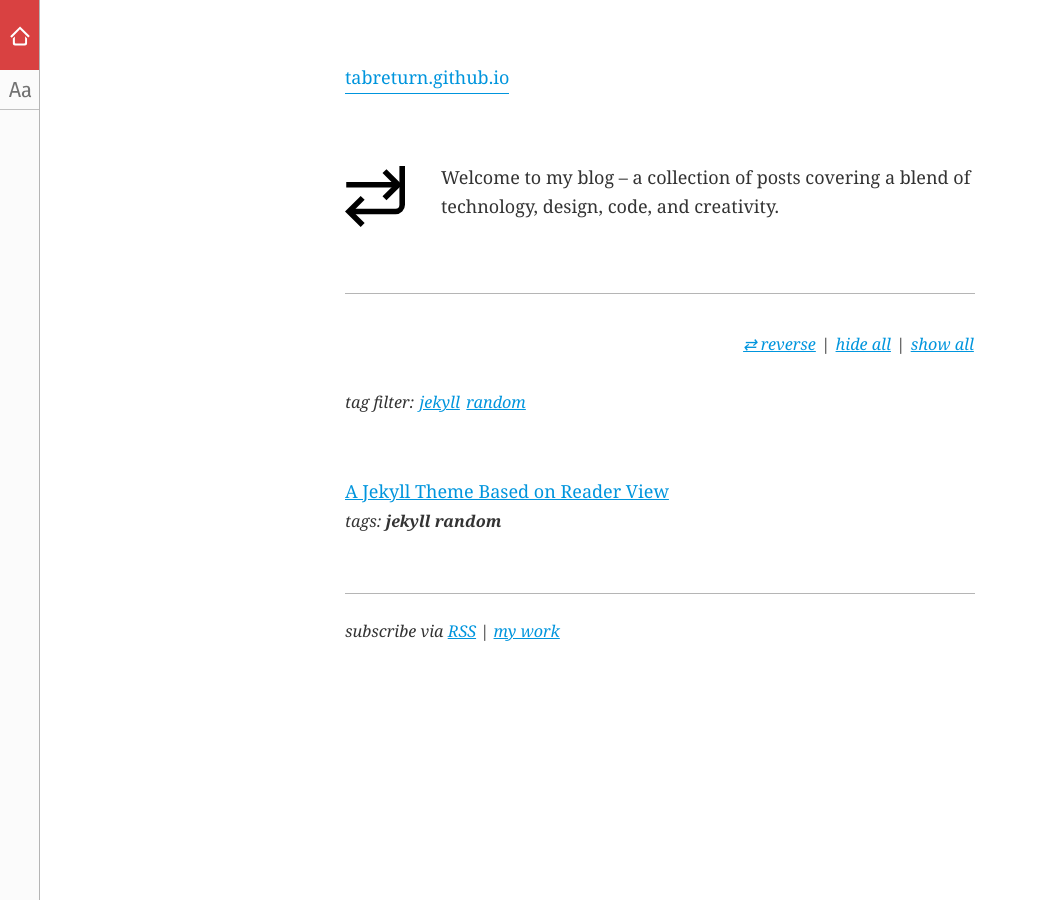
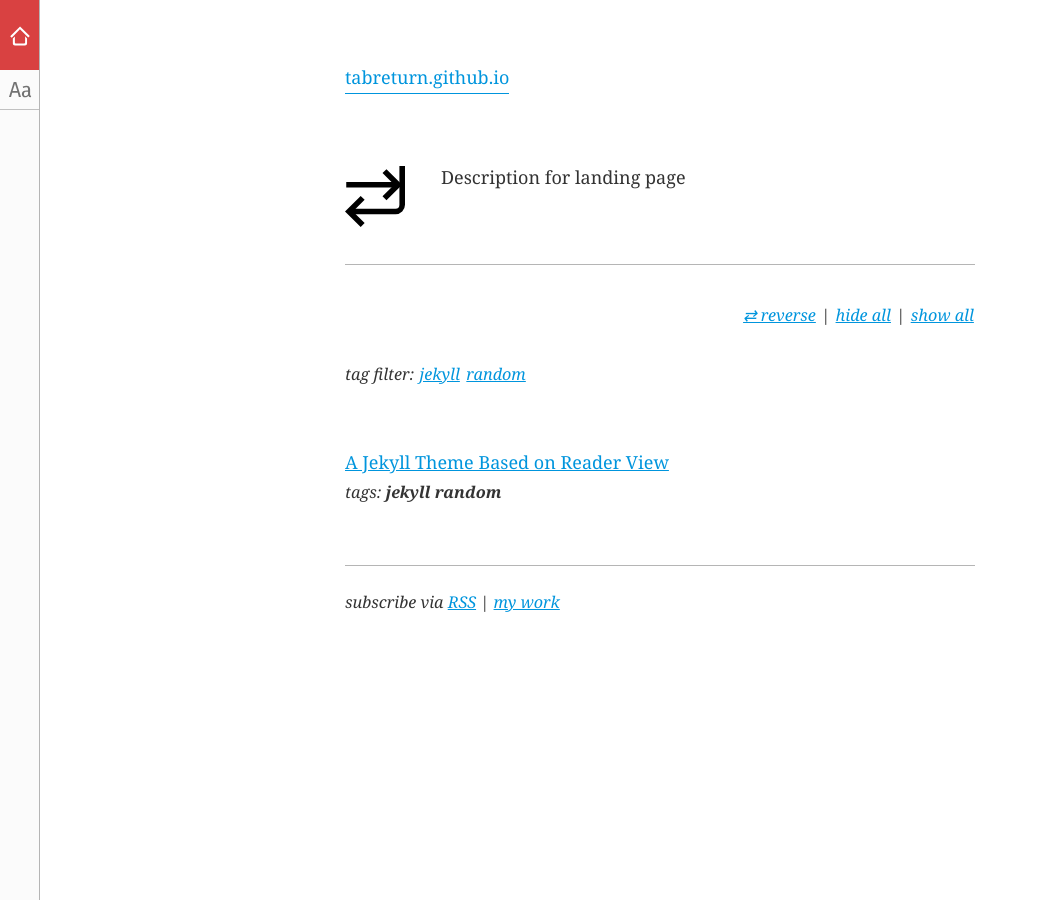
Before and after one commit to tabreturn/tabreturn.jekyll.theme, a Jekyll site: the page built from index.html, in a window 1280 px wide. Shown: the whole page, without its empty margins (0-1038 px from the left). Built offline with Jekyll 4.4.1, drawn with Linux system fonts in a browser that asks for light colours; comment, search, counter and statistics services are not loaded.

Commit message:
- add dummy values to config file

```diff
--- a/_config.yml
+++ b/_config.yml
@@ -1,22 +1,22 @@
 # site settings
-title: tabreturn // blog
-email: github.tabreturn.io@tabreturn.com
-description: "Welcome to my blog &ndash; a collection of posts covering a blend of technology, design, code, and creativity."
+title: blog title
+email: email@domain.com
+description: "Description for landing page"
 baseurl: "" # subpath, e.g. /blog
-github_username: tabreturn
-portfolio_website: http://portfolio.tabreturn.com
+github_username: username
+portfolio_website: http://portfolio.com
 
 # build settings
 markdown: kramdown
 
 # matomo settings
 # remove/comment lines to disable
-matomo_trackerurl: "*.tabreturn.github.io"
-matomo_sourceurl: "https://matomo.tabreturn.com/"
+matomo_trackerurl: "*.username.github.io"
+matomo_sourceurl: "https://matomo.domain.com/"
 matomo_siteid: 2
 
 # isso settings
 # remove/comment lines to disable
-isso_dataurl: "https://isso.tabreturn.com/"
-isso_sourcecurl: "https://isso.tabreturn.com/js/embed.min.js"
+isso_dataurl: "https://isso.domain.com/"
+isso_sourcecurl: "https://isso.domain.com/js/embed.min.js"
 isso_vote: "false"
```
